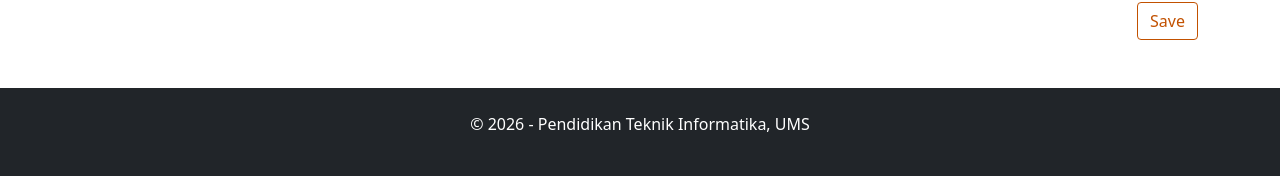
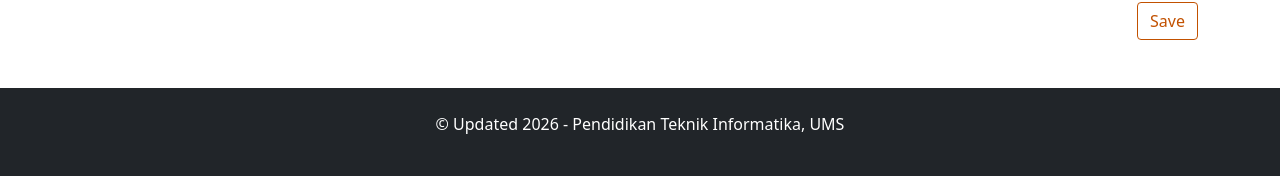
Before and after one commit to Ipbnuuu/django-blog, a Django app: page /post/new/ in a window 1280 px wide. Shown: the part 622-800 px from the top of the page. Run offline with Django 5.2, Linux system fonts and the light colour scheme; the visitor is signed in with stand-in values (Sample User, id 1).

Commit message:
Update footer teks

```diff
--- a/blog/templates/blog/base.html
+++ b/blog/templates/blog/base.html
@@ -29,7 +29,7 @@
         </main>
         <footer class="bg-dark text-white text-center p-4 mt-5">
             <div class="container">
-                <p>&copy; 2026 - Pendidikan Teknik Informatika, UMS</p>
+                <p>&copy; Updated 2026 - Pendidikan Teknik Informatika, UMS</p>
             </div>
         </footer>
     </body>
```
